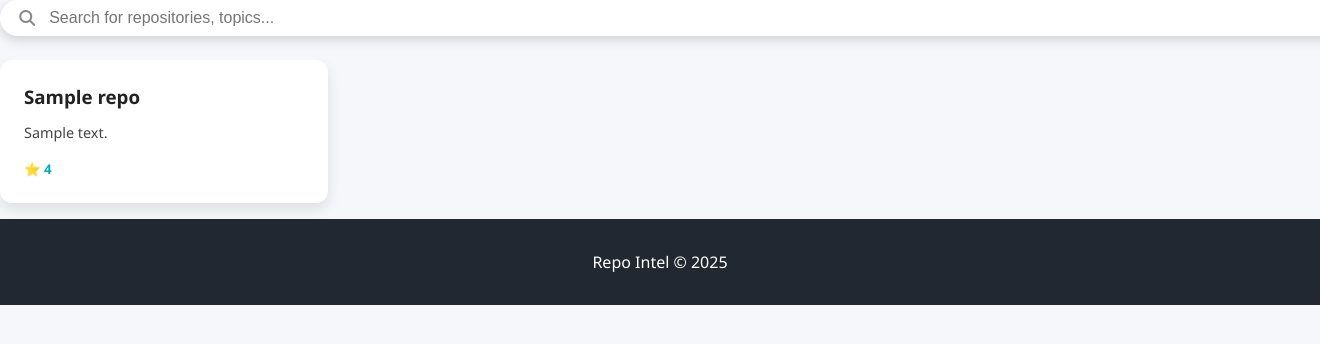
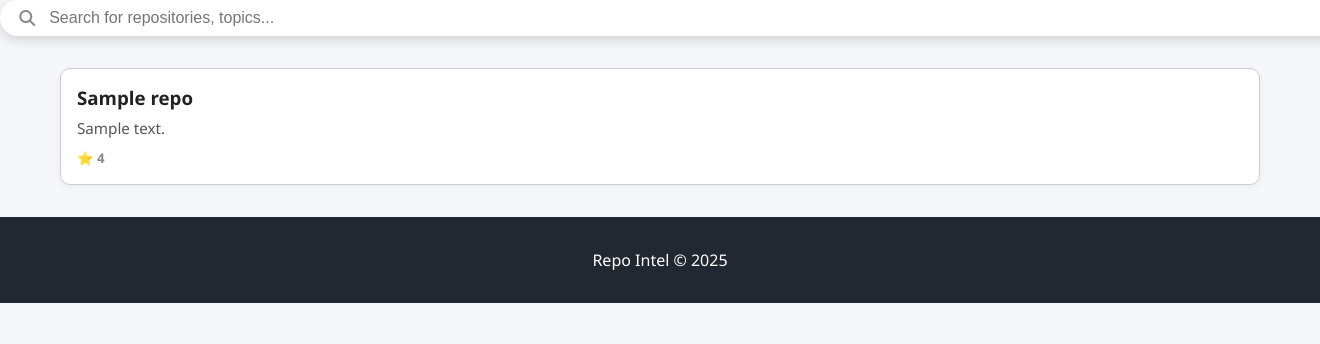
Before and after one commit to elcalzalt/repo-intel, a Flask app: template templates/search.html in a window 1320 px wide; the page is wider, and only the part inside the window is pictured. Shown: the part 65-409 px from the top of that part. Run offline with Flask 3, Linux system fonts and the light colour scheme; the template is opened without the code that fills it: most values are stand-ins (such as "Sample title", 1, 10 or a date in 2020).

Commit message:
Fixed layout of search results on search page

```diff
--- /dev/null
+++ b/static/css/search.css
@@ -0,0 +1,37 @@
+.repo-cards {
+    display: grid;
+    grid-template-columns: repeat(auto-fit, minmax(250px, 1fr)); /* 3–4 per row depending on screen size */
+    gap: 1.5rem;
+    padding: 2rem;
+    max-width: 1200px;
+    margin: 0 auto;
+}
+
+.repo-card {
+    padding: 1rem;
+    border: 1px solid #ccc;
+    border-radius: 10px;
+    background-color: #fff;
+    box-shadow: 0 2px 8px rgba(0, 0, 0, 0.05);
+    cursor: pointer;
+    transition: transform 0.2s, box-shadow 0.2s;
+}
+
+.repo-card:hover {
+    transform: translateY(-5px);
+    box-shadow: 0 4px 16px rgba(0, 0, 0, 0.1);
+}
+
+.repo-card h3 {
+    margin: 0 0 0.5rem;
+}
+
+.repo-card p {
+    margin: 0 0 0.5rem;
+    color: #555;
+    font-size: 0.95rem;
+}
+
+.repo-card small {
+    color: #888;
+}
--- a/templates/layout.html
+++ b/templates/layout.html
@@ -6,6 +6,7 @@
     <meta name="viewport" content="width=device-width, initial-scale=1.0" />
     <title>Repo Intel | Home</title>
     <link rel="stylesheet" href="../static/css/home.css" />
+    <link rel="stylesheet" href="{{ url_for('static', filename='css/search.css') }}">
     <link rel="stylesheet" href="https://cdnjs.cloudflare.com/ajax/libs/font-awesome/6.4.0/css/all.min.css" />
     {% block extra_css %}{% endblock %}
 </head>
```
